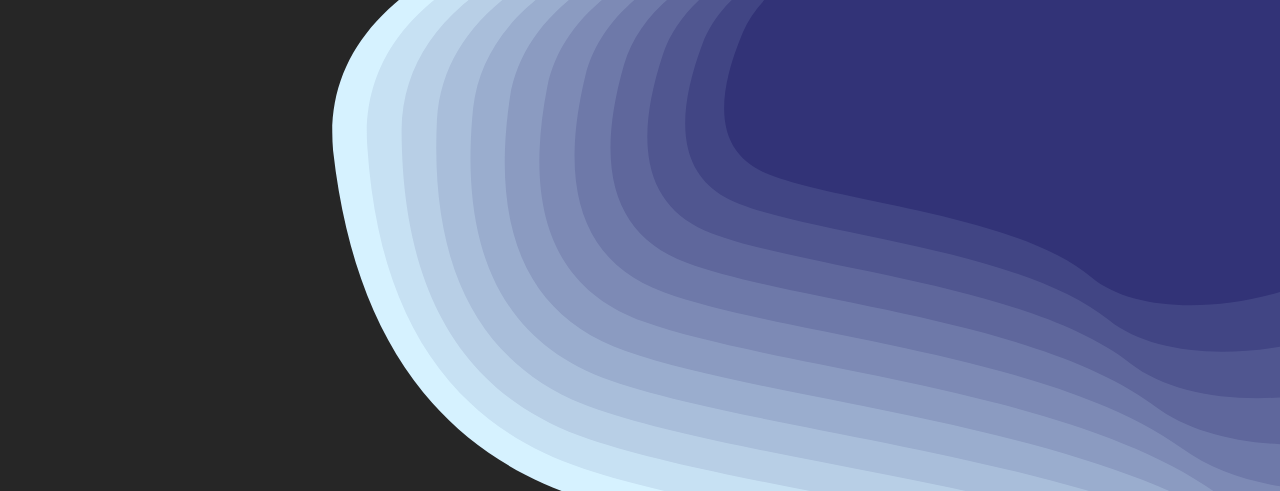
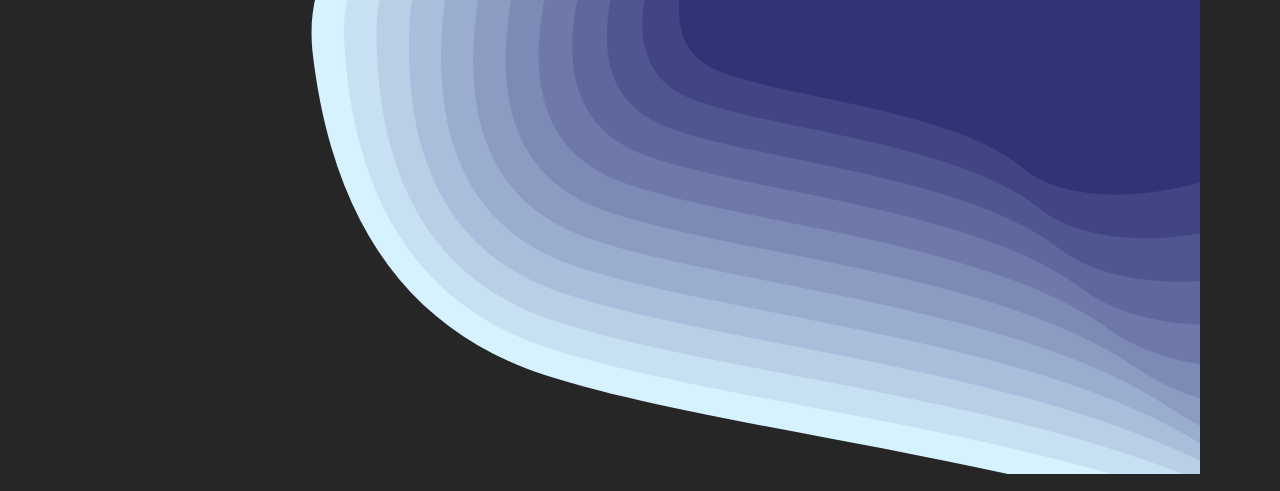
Before and after one commit to ChittebbayiPenugonda/FBLASITE2021, a plain HTML site: page index.html in a window 1280 px wide. Shown: the part 106-597 px from the top of the page. Drawn offline with nearby package versions, Linux system fonts and the light colour scheme; a web font is replaced by a local one.

Commit message:
background5

```diff
--- a/index.html
+++ b/index.html
@@ -6,6 +6,7 @@
 
     </head>
     <body>
+        <img src="/img/circlebackground1.svg" class="bground"/>
         <header>
             <nav>
                 <div class="left">
--- a/styles/index.css
+++ b/styles/index.css
@@ -1,6 +1,10 @@
+.bground {
+    size: 100% 100%;
+    box-shadow: 0px 10px -14px 14px #FFF;
+    z-index: 100;
+}
+
 body {
-    background-size: 100% 100%;
     background-color: #262626;
-    background-image: url('/img/circlebackground1.svg');
     background-repeat: no-repeat;
 }
```
